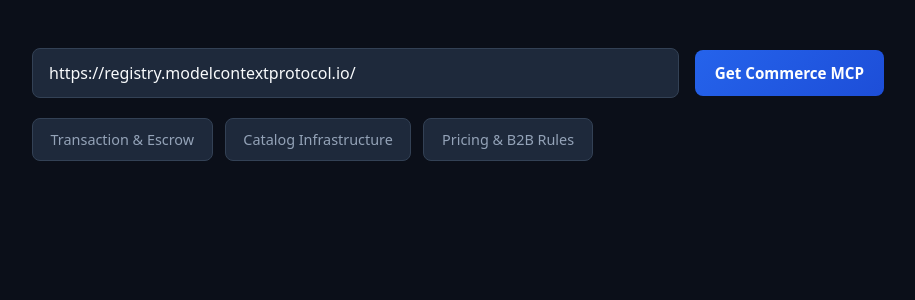
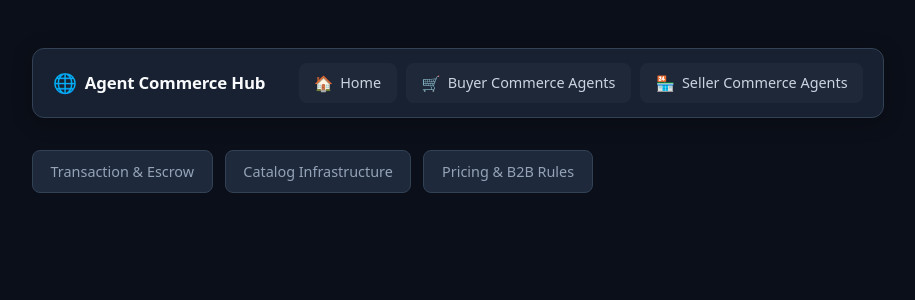
Before and after one commit to Laurence2013/myagentcommerce-00, an Angular app: page /mcp-registry in a window 1280 px wide. Shown: the top 300 px of the page, without its empty margins (182-1097 px from the left). Built offline with nearby package versions, Linux system fonts and the light colour scheme.

Commit message:
02-00-commit

```diff
--- a/src/app/mcps/mcp-registry/mcp-registry.component.css
+++ b/src/app/mcps/mcp-registry/mcp-registry.component.css
@@ -12,6 +12,99 @@
   max-width: 900px;
   margin: 0 auto;
   padding: 3rem 1.5rem;
+}
+
+.navigation-banner {
+  display: flex;
+  align-items: center;
+  justify-content: space-between;
+  gap: 1.25rem;
+  background: rgba(30, 41, 59, 0.75);
+  backdrop-filter: blur(12px);
+  -webkit-backdrop-filter: blur(12px);
+  border: 1px solid #334155;
+  border-radius: 12px;
+  padding: 0.85rem 1.25rem;
+  margin-bottom: 2rem;
+  box-shadow: 0 4px 20px rgba(0, 0, 0, 0.25);
+  flex-wrap: wrap;
+}
+
+.banner-brand {
+  display: flex;
+  align-items: center;
+  gap: 0.5rem;
+  font-weight: 700;
+  font-size: 1.05rem;
+  color: #f8fafc;
+  letter-spacing: -0.01em;
+}
+
+.brand-icon {
+  font-size: 1.2rem;
+}
+
+.banner-links {
+  display: flex;
+  align-items: center;
+  gap: 0.6rem;
+  flex-wrap: wrap;
+}
+
+.banner-link {
+  display: inline-flex;
+  align-items: center;
+  gap: 0.45rem;
+  padding: 0.5rem 0.9rem;
+  color: #cbd5e1;
+  text-decoration: none;
+  font-size: 0.9rem;
+  font-weight: 500;
+  border-radius: 8px;
+  border: 1px solid transparent;
+  background: rgba(255, 255, 255, 0.03);
+  transition: all 0.2s ease-in-out;
+}
+
+.banner-link:hover {
+  color: #ffffff;
+  background: rgba(255, 255, 255, 0.08);
+  border-color: #475569;
+  transform: translateY(-1px);
+}
+
+.banner-link:focus-visible {
+  outline: 2px solid #3b82f6;
+  outline-offset: 2px;
+}
+
+.banner-link.active {
+  color: #60a5fa;
+  background: rgba(37, 99, 235, 0.18);
+  border-color: #3b82f6;
+  font-weight: 600;
+  box-shadow: 0 0 10px rgba(59, 130, 246, 0.25);
+}
+
+.link-icon {
+  font-size: 0.95rem;
+}
+
+@media (max-width: 640px) {
+  .navigation-banner {
+    flex-direction: column;
+    align-items: stretch;
+    gap: 1rem;
+  }
+
+  .banner-links {
+    flex-direction: column;
+    align-items: stretch;
+  }
+
+  .banner-link {
+    justify-content: center;
+  }
 }
 
 .controls-bar {
--- a/src/app/mcps/mcp-registry/mcp-registry.component.html
+++ b/src/app/mcps/mcp-registry/mcp-registry.component.html
@@ -1,31 +1,24 @@
 <div class="basic-registry-container">
-  <div class="controls-bar">
-    <div class="search-field">
-      <label for="mcp-search-input" class="sr-only">Search MCP Servers</label>
-      <input
-        type="text"
-        id="mcp-search-input"
-        class="basic-search-input"
-        placeholder="https://registry.modelcontextprotocol.io/"
-        [value]="searchInputValue()"
-        (input)="onSearchInput($any($event.target).value)"
-      />
+  <nav class="navigation-banner" aria-label="Main Navigation">
+    <div class="banner-brand">
+      <span class="brand-icon" aria-hidden="true">🌐</span>
+      <span class="brand-title">Agent Commerce Hub</span>
     </div>
-
-    <button
-      type="button"
-      id="fetch-registry-btn"
-      class="basic-fetch-btn"
-      [disabled]="isLoading()"
-      (click)="onFetchServers()"
-    >
-      @if (isLoading()) {
-        Fetching...
-      } @else {
-        Get Commerce MCP
-      }
-    </button>
-  </div>
+    <div class="banner-links">
+      <a routerLink="/" routerLinkActive="active" [routerLinkActiveOptions]="{ exact: true }" class="banner-link" id="nav-link-home">
+        <span class="link-icon" aria-hidden="true">🏠</span>
+        <span>Home</span>
+      </a>
+      <a routerLink="/buyer-commerce-agents" routerLinkActive="active" class="banner-link" id="nav-link-buyer-agents">
+        <span class="link-icon" aria-hidden="true">🛒</span>
+        <span>Buyer Commerce Agents</span>
+      </a>
+      <a routerLink="/seller-commerce-agents" routerLinkActive="active" class="banner-link" id="nav-link-seller-agents">
+        <span class="link-icon" aria-hidden="true">🏪</span>
+        <span>Seller Commerce Agents</span>
+      </a>
+    </div>
+  </nav>
 
   <div class="category-buttons-bar">
     <button
--- a/src/app/mcps/mcp-registry/mcp-registry.component.ts
+++ b/src/app/mcps/mcp-registry/mcp-registry.component.ts
@@ -1,5 +1,6 @@
 import { Component, inject, signal, computed, effect } from '@angular/core';
 import { toSignal } from '@angular/core/rxjs-interop';
+import { RouterLink, RouterLinkActive } from '@angular/router';
 import { McpRegistryService } from './mcp-registry.service';
 import type { McpServerResponse } from './interfaces/mcp-registry.interface';
 
@@ -7,7 +8,7 @@
 
 @Component({
   selector: 'app-mcp-registry',
-  imports: [],
+  imports: [RouterLink, RouterLinkActive],
   templateUrl: './mcp-registry.component.html',
   styleUrl: './mcp-registry.component.css'
 })
@@ -21,7 +22,6 @@
   public readonly isLoading = toSignal(this.registryService.isLoading$, { initialValue: false });
   public readonly error = toSignal(this.registryService.error$, { initialValue: null as string | null });
 
-  public readonly searchInputValue = signal<string>('https://registry.modelcontextprotocol.io/');
   public readonly hasFetched = signal<boolean>(false);
   public readonly selectedCategory = signal<CategoryType>('all');
   public readonly areCategoryButtonsDisabled = signal<boolean>(false);
@@ -48,17 +48,6 @@
     });
   }
 
-  public onSearchInput(query: string): void {
-    console.log(`[McpRegistryComponent] 🔍 Search input changed: "${query}"`);
-    this.searchInputValue.set(query);
-    const trimmed = query.trim();
-    if (trimmed === '' || trimmed === 'https://registry.modelcontextprotocol.io/' || trimmed === 'https://registry.modelcontextprotocol.io/v0.1/servers') {
-      this.registryService.searchQuery$.next('');
-    } else {
-      this.registryService.searchQuery$.next(query);
-    }
-  }
-
   public selectCategory(cat: CategoryType): void {
     if (this.areCategoryButtonsDisabled()) {
       return;
@@ -71,17 +60,4 @@
     }
   }
 
-  public clearSearch(): void {
-    console.log('[McpRegistryComponent] 🧹 Search cleared');
-    this.searchInputValue.set('');
-    this.registryService.searchQuery$.next('');
-  }
-
-  public onFetchServers(): void {
-    console.log('[McpRegistryComponent] 🔄 "Get Commerce MCP" clicked. Disabling category buttons.');
-    this.hasFetched.set(true);
-    this.areCategoryButtonsDisabled.set(true);
-    this.selectedCategory.set('all');
-    this.registryService.fetchServers();
-  }
 }
```
Also changed, not shown: src/app/app.routes.ts (+8 -0 lines).
